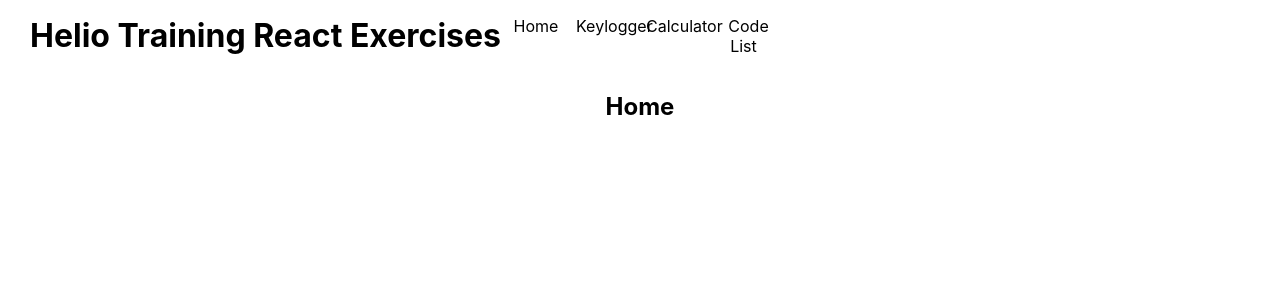
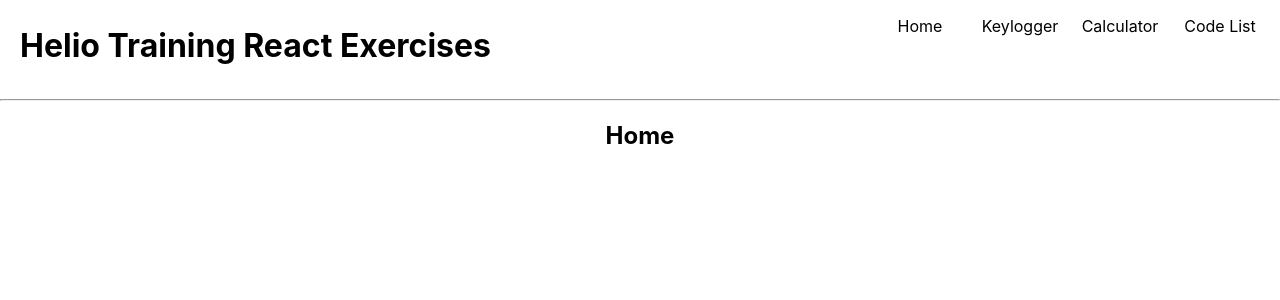
Before and after one commit to Chett23/Helio-React-Exercises, a React (Create React App) app: page / in a window 1280 px wide. Shown: the top 300 px of the page. Built offline with nearby package versions, Linux system fonts and the light colour scheme.

Commit message:
added new styling for topNav

```diff
--- a/src/App.css
+++ b/src/App.css
@@ -4,20 +4,54 @@
 
 .Nav_Menu{
   display: inline-grid;
-  grid-template-columns: 10px auto 70px 70px 70px 70px;
+  width: 100%;
+  grid-template-columns: 10px auto 100px 100px 100px 100px 10px;
 }
 
 .Nav_Menu h1{
   grid-column-start: 2;
   grid-column-end: span 1;
+  text-align: left;
+  align-self: center;
   width: 100%;
-  margin: 0 10px;
+  margin: 10px
 }
 
-.Nav_Link{
+.Nav_Link1{
+  margin: 0;
+  text-decoration: none;
+  color: black;
+  grid-column-start: 3;
+  grid-column-end: span 1;
+  align-self: center;
+  padding: 0;
+}
+
+.Nav_Link2{
   margin: 5px;
   text-decoration: none;
   color: black;
+  grid-column-start: 4;
+  grid-column-end: span 1;
+  align-self: center;
+}
+
+.Nav_Link3{
+  margin: 5px;
+  text-decoration: none;
+  color: black;
+  grid-column-start: 5;
+  grid-column-end: span 1;
+  align-self: center;
+}
+
+.Nav_Link4{
+  margin: 5px;
+  text-decoration: none;
+  color: black;
+  grid-column-start: 6;
+  grid-column-end: span 1;
+  align-self: center;
 }
 
 .keylogger {
--- a/src/App.js
+++ b/src/App.js
@@ -14,6 +14,7 @@ import Calculator from './Calculator';
 
 const Home = () => (
   <div>
+    <hr />
     <h2>Home</h2>
   </div>
 )
@@ -25,10 +26,10 @@ class App extends Component {
         <div>
             <ul className="Nav_Menu">
               <h1>Helio Training React Exercises</h1>
-                <li><NavLink to='/' className="Nav_Link">Home</NavLink></li>
-                <li><NavLink to='/Keylogger' className="Nav_Link">Keylogger</NavLink></li>
-                <li><NavLink to='/Calculator' className="Nav_Link">Calculator</NavLink></li>
-                <li><NavLink to='/CodeList' className="Nav_Link">Code List</NavLink></li>
+                <li><NavLink to='/' className="Nav_Link1">Home</NavLink></li>
+                <li><NavLink to='/Keylogger' className="Nav_Link2">Keylogger</NavLink></li>
+                <li><NavLink to='/Calculator' className="Nav_Link3">Calculator</NavLink></li>
+                <li><NavLink to='/CodeList' className="Nav_Link4">Code List</NavLink></li>
             </ul>
 
             <Route exact path="/" component={Home}/>
```
